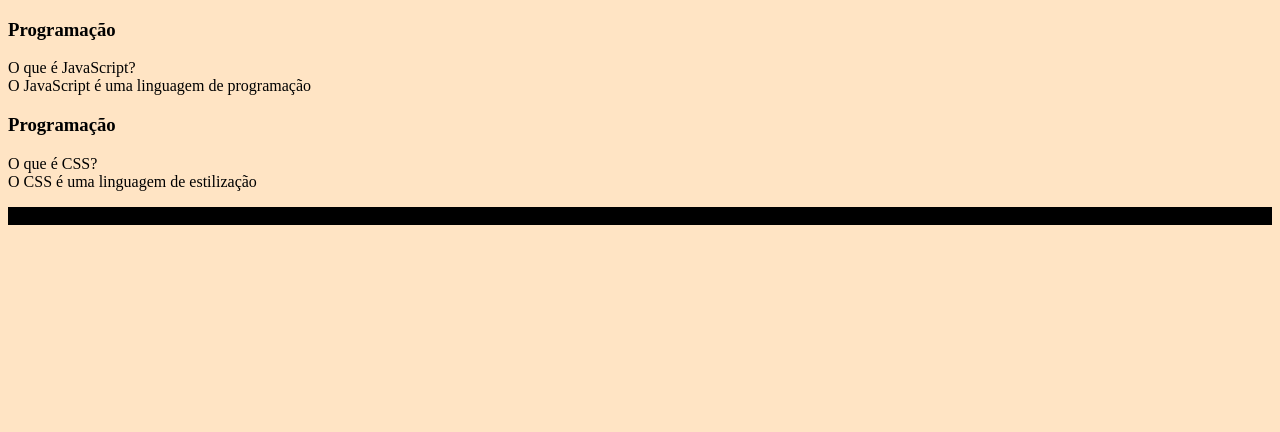
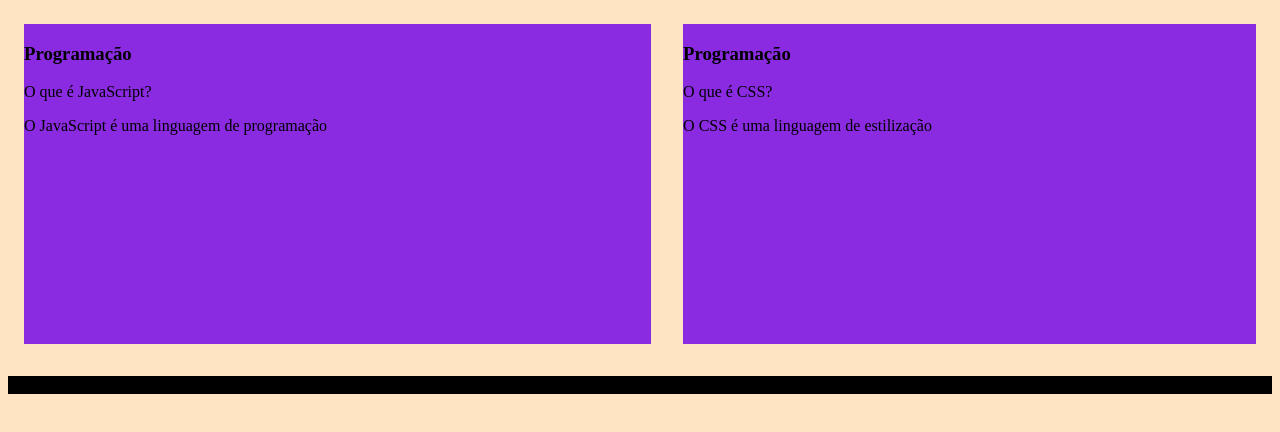
Before and after one commit to LarissaAlba/ferramenta-interativa-2B-2025, a plain HTML site: page index.html in a window 1280 px wide. Drawn offline with Linux system fonts and the light colour scheme.

Commit message:
06.08.25

```diff
--- a/index.html
+++ b/index.html
@@ -14,10 +14,10 @@
 <div class="cartao__conteudo"</div>
 <h3>Programação</h3>
 <div class="cartao__conteudo__pergunta">
-    O que é JavaScript?
+   <p> O que é JavaScript? </p>
 </div>
 <div class="cartao__conteudo__resposta">
-    O JavaScript é uma linguagem de programação
+   <p>O JavaScript é uma linguagem de programação </p>
 </div>
 </div>
 
@@ -27,10 +27,10 @@
         <div class="cartao__conteudo">
                 <h3>Programação</h3>
                 <div class="cartao__conteudo__pergunta">
-                        O que é CSS?
+                       <p> O que é CSS?</p>
                 </div>
                 <div class="cartao__conteudo__resposta">
-                        O CSS é uma linguagem de estilização
+                        <p> O CSS é uma linguagem de estilização</p>
                 </div>
         </div>
 </article>
--- a/style.css
+++ b/style.css
@@ -1,6 +1,8 @@
 body {
     background-color: bisque;
 }
+
+
 footer{
     background-color: black;
     position: fixed
@@ -13,3 +15,12 @@ footer p{
     font-size: 1rem;
     margin-top: 0,5rem;
 }
+#container{
+display: flex;
+}
+.cartao{
+    margin: 1rem 1rem;
+    background-color: blueviolet;
+    height: 20rem;
+    flex-grow: 1;
+}
```
